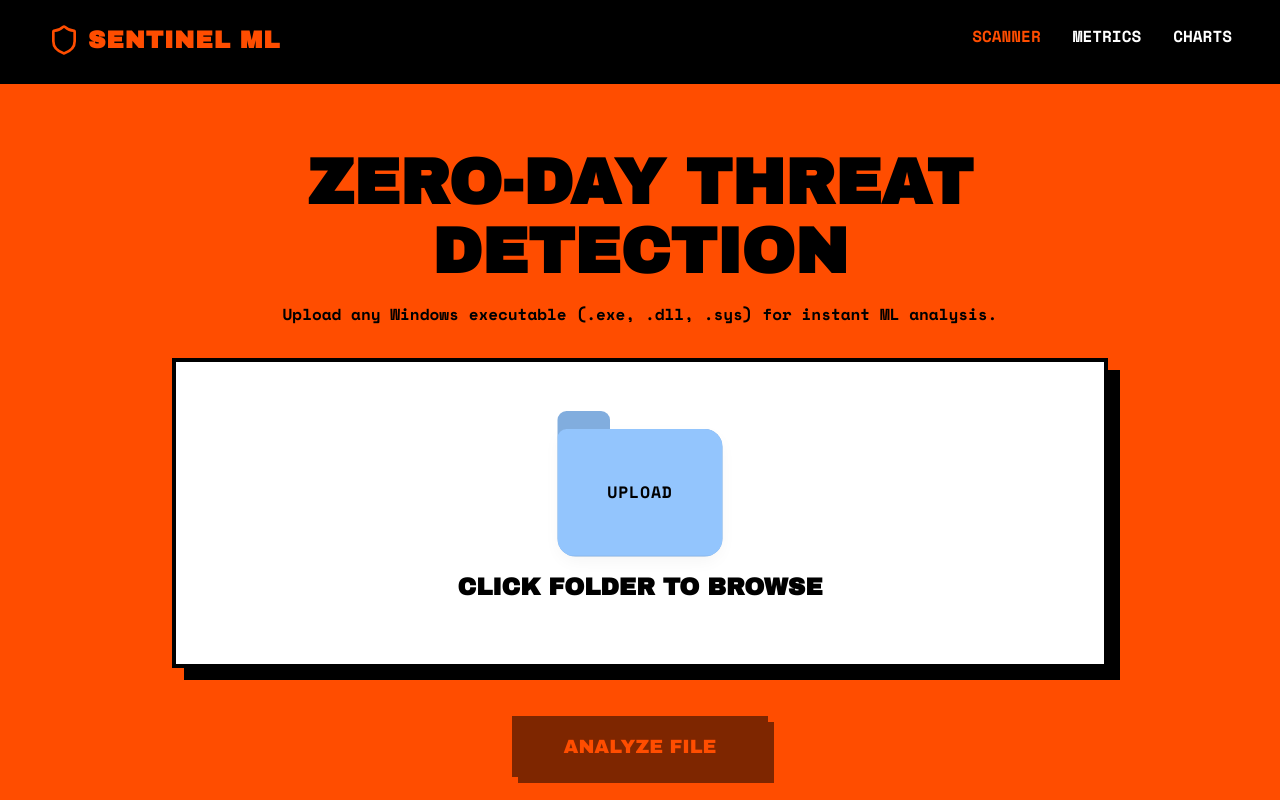
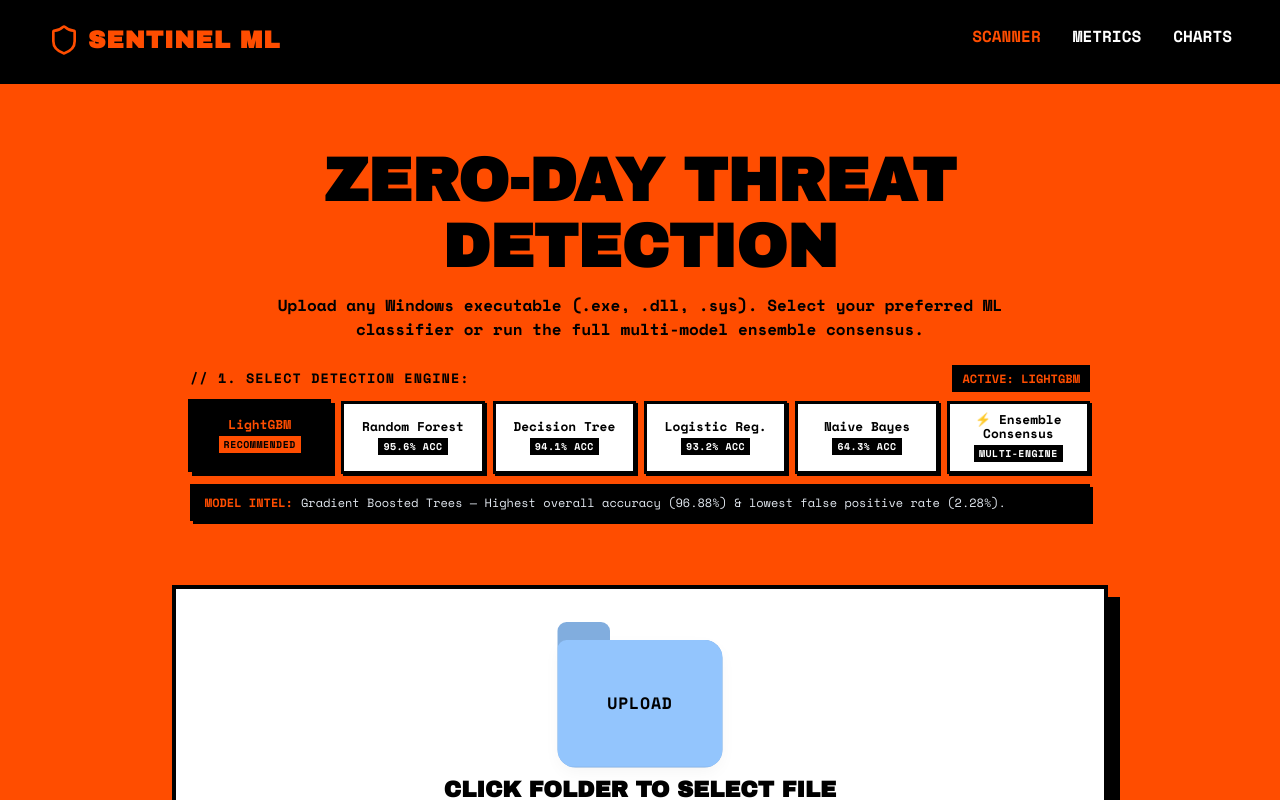
Before and after one commit to antojeromc17-blip/UNAMED, a React app in the folder frontend/: page /scan in a window 1280 px wide. Shown: the top 800 px of the page. Built offline with nearby package versions, Linux system fonts and the light colour scheme; the HTML template or start-up script is replaced by a standard one.

Commit message:
feat: add multi-model selection and ensemble consensus threat detection

```diff
--- a/frontend/src/ScanPage.jsx
+++ b/frontend/src/ScanPage.jsx
@@ -1,10 +1,56 @@
 import React, { useState, useRef } from 'react'
 import axios from 'axios'
-import { ShieldCheck, AlertOctagon, Loader2, Binary, FileCog, FileCode2 } from 'lucide-react'
+import { ShieldCheck, AlertOctagon, Binary, FileCog, FileCode2, Cpu, CheckCircle2, Layers } from 'lucide-react'
 import { InteractiveFolder } from './InteractiveFolder'
+
+const MODEL_OPTIONS = [
+  {
+    id: 'LightGBM',
+    name: 'LightGBM',
+    tag: 'RECOMMENDED',
+    acc: '96.9%',
+    desc: 'Gradient Boosted Trees — Highest overall accuracy (96.88%) & lowest false positive rate (2.28%).'
+  },
+  {
+    id: 'Random Forest',
+    name: 'Random Forest',
+    tag: '95.6% ACC',
+    acc: '95.6%',
+    desc: 'Ensemble of 60 decision trees — High generalization and robust against structural evasion.'
+  },
+  {
+    id: 'Decision Tree',
+    name: 'Decision Tree',
+    tag: '94.1% ACC',
+    acc: '94.1%',
+    desc: 'Hierarchical tree logic — Fast split rule inspection with 94.12% accuracy.'
+  },
+  {
+    id: 'Logistic Regression',
+    name: 'Logistic Reg.',
+    tag: '93.2% ACC',
+    acc: '93.2%',
+    desc: 'Normalized linear decision boundary with StandardScaler preprocessing.'
+  },
+  {
+    id: 'Gaussian Naive Bayes',
+    name: 'Naive Bayes',
+    tag: '64.3% ACC',
+    acc: '64.3%',
+    desc: 'Probabilistic baseline — Ultra-high malware recall (99.14%) prioritizing zero missed threats.'
+  },
+  {
+    id: 'Ensemble',
+    name: '⚡ Ensemble Consensus',
+    tag: 'MULTI-ENGINE',
+    acc: 'ALL',
+    desc: 'Concurrent Multi-Engine Analysis — Runs all 5 ML models simultaneously and calculates consensus.'
+  },
+]
 
 export default function ScanPage() {
   const [file, setFile] = useState(null)
+  const [selectedModel, setSelectedModel] = useState('LightGBM')
   const [loading, setLoading] = useState(false)
   const [result, setResult] = useState(null)
   const fileInputRef = useRef(null)
@@ -22,17 +68,20 @@ export default function ScanPage() {
     setResult(null)
     const formData = new FormData()
     formData.append('file', file)
+    formData.append('model_name', selectedModel)
     try {
       const res = await axios.post('http://127.0.0.1:8000/scan', formData, {
         headers: { 'Content-Type': 'multipart/form-data' }
       })
       setResult(res.data)
     } catch (err) {
-      setResult({ error: err.message })
+      setResult({ error: err.response?.data?.detail || err.message })
     } finally {
       setLoading(false)
     }
   }
+
+  const activeModelMeta = MODEL_OPTIONS.find(m => m.id === selectedModel) || MODEL_OPTIONS[0]
 
   const folderItems = [
     <div key="1" style={{ display: 'flex', flexDirection: 'column', alignItems: 'center' }}><Binary size={24} color="#93C5FD" /><span style={{fontSize:'10px', color:'#000000', marginTop:'4px', fontWeight:'bold'}}>.EXE</span></div>,
@@ -42,13 +91,116 @@ export default function ScanPage() {
 
   return (
     <div className="container" style={{ textAlign: 'center', width: '100%', display: 'flex', flexDirection: 'column', alignItems: 'center' }}>
-      <h1 style={{ fontSize: '4rem', marginBottom: '1rem' }}>Zero-Day Threat Detection</h1>
-      <p style={{ fontWeight: 'bold' }}>Upload any Windows executable (.exe, .dll, .sys) for instant ML analysis.</p>
+      <h1 style={{ fontSize: '3.8rem', marginBottom: '0.8rem', textTransform: 'uppercase' }}>
+        Zero-Day Threat Detection
+      </h1>
+      <p style={{ fontWeight: 'bold', maxWidth: '750px', marginBottom: '1.5rem' }}>
+        Upload any Windows executable (.exe, .dll, .sys). Select your preferred ML classifier or run the full multi-model ensemble consensus.
+      </p>
 
+      {/* MODEL SELECTION PANEL */}
+      <div style={{ width: '100%', maxWidth: '900px', marginBottom: '2rem', textAlign: 'left' }}>
+        <div style={{ display: 'flex', justifyContent: 'space-between', alignItems: 'center', marginBottom: '0.6rem' }}>
+          <span style={{
+            fontFamily: 'var(--font-mono)',
+            fontWeight: 'bold',
+            fontSize: '0.85rem',
+            letterSpacing: '1px',
+            color: '#000000'
+          }}>
+            // 1. SELECT DETECTION ENGINE:
+          </span>
+          <span style={{
+            fontFamily: 'var(--font-mono)',
+            fontSize: '0.75rem',
+            backgroundColor: '#000000',
+            color: '#FF4D00',
+            padding: '3px 8px',
+            fontWeight: 'bold',
+            border: '2px solid #000000'
+          }}>
+            ACTIVE: {activeModelMeta.name.toUpperCase()}
+          </span>
+        </div>
+
+        {/* Brutalist Button Pill Grid */}
+        <div style={{
+          display: 'grid',
+          gridTemplateColumns: 'repeat(auto-fit, minmax(135px, 1fr))',
+          gap: '0.5rem',
+          marginBottom: '0.6rem'
+        }}>
+          {MODEL_OPTIONS.map((m) => {
+            const isSelected = selectedModel === m.id
+            return (
+              <button
+                key={m.id}
+                type="button"
+                onClick={() => setSelectedModel(m.id)}
+                style={{
+                  backgroundColor: isSelected ? '#000000' : '#FFFFFF',
+                  color: isSelected ? '#FF4D00' : '#000000',
+                  border: '3px solid #000000',
+                  boxShadow: isSelected ? '4px 4px 0px #000000' : '2px 2px 0px #000000',
+                  padding: '0.55rem 0.4rem',
+                  cursor: 'pointer',
+                  textAlign: 'center',
+                  fontFamily: 'var(--font-mono)',
+                  fontWeight: 'bold',
+                  transform: isSelected ? 'translate(-2px, -2px)' : 'none',
+                  transition: 'all 0.1s ease',
+                  display: 'flex',
+                  flexDirection: 'column',
+                  alignItems: 'center',
+                  justifyContent: 'center',
+                  gap: '4px'
+                }}
+              >
+                <div style={{ fontSize: '0.8rem', lineHeight: '1.1' }}>{m.name}</div>
+                <span style={{
+                  fontSize: '0.62rem',
+                  padding: '1px 5px',
+                  backgroundColor: isSelected ? '#FF4D00' : '#000000',
+                  color: isSelected ? '#000000' : '#FFFFFF',
+                  fontWeight: '900',
+                  letterSpacing: '0.5px'
+                }}>
+                  {m.tag}
+                </span>
+              </button>
+            )
+          })}
+        </div>
+
+        {/* Model Spec Callout */}
+        <div style={{
+          backgroundColor: '#000000',
+          color: '#FFFFFF',
+          border: '2px solid #000000',
+          padding: '0.5rem 0.8rem',
+          fontFamily: 'var(--font-mono)',
+          fontSize: '0.75rem',
+          display: 'flex',
+          alignItems: 'center',
+          gap: '0.5rem',
+          boxShadow: '3px 3px 0px #000000'
+        }}>
+          <span style={{ color: '#FF4D00', fontWeight: 'bold' }}>MODEL INTEL:</span>
+          <span style={{ color: '#E2E8F0' }}>{activeModelMeta.desc}</span>
+        </div>
+      </div>
+
+      {/* UPLOAD ZONE */}
       <div className="upload-zone" style={{ width: '100%', display: 'flex', flexDirection: 'column', alignItems: 'center' }}>
-        <input type="file" ref={fileInputRef} style={{ display: 'none' }} onChange={handleFileChange} accept=".exe,.dll,.sys" />
+        <input
+          type="file"
+          ref={fileInputRef}
+          style={{ display: 'none' }}
+          onChange={handleFileChange}
+          accept=".exe,.dll,.sys"
+        />
 
-        <div style={{ marginBottom: '2rem', marginTop: '1rem' }}>
+        <div style={{ marginBottom: '1.5rem' }}>
           <InteractiveFolder
             size={1.5}
             color="#93C5FD"
@@ -59,43 +211,131 @@ export default function ScanPage() {
         </div>
 
         {file ? (
-          <h2 style={{ color: 'var(--text-main)', fontSize: '1.5rem' }}>{file.name}</h2>
+          <div style={{
+            backgroundColor: '#000000',
+            color: '#FFFFFF',
+            border: '3px solid #000000',
+            padding: '0.6rem 1.4rem',
+            boxShadow: '4px 4px 0px #000000'
+          }}>
+            <span style={{ color: '#FF4D00', fontFamily: 'var(--font-mono)', marginRight: '8px' }}>TARGET PE:</span>
+            <span style={{ fontFamily: 'var(--font-mono)', fontWeight: 'bold' }}>{file.name}</span>
+            <span style={{ color: '#94A3B8', fontFamily: 'var(--font-mono)', marginLeft: '10px', fontSize: '0.8rem' }}>
+              ({(file.size / 1024).toFixed(1)} KB)
+            </span>
+          </div>
         ) : (
-          <h2 style={{ color: 'var(--text-main)', fontSize: '1.5rem' }}>CLICK FOLDER TO BROWSE</h2>
+          <h2 style={{ color: 'var(--text-main)', fontSize: '1.4rem' }}>CLICK FOLDER TO SELECT FILE</h2>
         )}
       </div>
 
-      <div style={{ marginTop: '3rem' }}>
-        <button className="btn" onClick={scanFile} disabled={!file || loading}>
-          {loading ? 'ANALYZING...' : 'ANALYZE FILE'}
+      {/* ACTION BUTTON */}
+      <div style={{ marginTop: '2.5rem', marginBottom: '2.5rem' }}>
+        <button
+          className="btn"
+          onClick={scanFile}
+          disabled={!file || loading}
+          style={{ minWidth: '260px' }}
+        >
+          {loading ? `ANALYZING WITH ${activeModelMeta.name.toUpperCase()}...` : `ANALYZE WITH ${activeModelMeta.name.toUpperCase()}`}
         </button>
       </div>
 
+      {/* SCAN RESULTS CARD */}
       {result && !result.error && (
-        <div className={`glass-panel result-card ${result.is_malware ? 'danger' : 'safe'}`} style={{ width: '100%' }}>
+        <div
+          className={`glass-panel result-card ${result.is_malware ? 'danger' : 'safe'}`}
+          style={{ width: '100%', maxWidth: '900px' }}
+        >
           {result.is_malware ? <AlertOctagon className="status-icon" /> : <ShieldCheck className="status-icon" />}
 
-          <h1 style={{ fontSize: '3rem', margin: '1rem 0', color: result.is_malware ? 'var(--orange)' : 'var(--white)' }}>
+          <h1 style={{
+            fontSize: '2.8rem',
+            margin: '0.8rem 0',
+            color: result.is_malware ? 'var(--orange)' : 'var(--white)'
+          }}>
             {result.is_malware ? 'MALWARE DETECTED' : 'SAFE / BENIGN'}
           </h1>
 
-          <div style={{ display: 'flex', justifyContent: 'center', gap: '4rem', marginTop: '3rem' }}>
+          <div style={{
+            display: 'flex',
+            justifyContent: 'center',
+            gap: '3.5rem',
+            marginTop: '2rem',
+            flexWrap: 'wrap'
+          }}>
             <div>
-              <p style={{ color: 'var(--white)', fontSize: '1.2rem' }}>CONFIDENCE</p>
-              <h2 style={{ color: result.is_malware ? 'var(--orange)' : 'var(--white)', fontSize: '2rem' }}>
+              <p style={{ color: 'var(--white)', fontSize: '1.1rem' }}>VERDICT CONFIDENCE</p>
+              <h2 style={{ color: result.is_malware ? 'var(--orange)' : 'var(--white)', fontSize: '2.2rem' }}>
                 {(result.confidence * 100).toFixed(2)}%
               </h2>
             </div>
             <div>
-              <p style={{ color: 'var(--white)', fontSize: '1.2rem' }}>ENGINE</p>
-              <h2 style={{ color: 'var(--white)', fontSize: '2rem' }}>{result.model_used}</h2>
+              <p style={{ color: 'var(--white)', fontSize: '1.1rem' }}>EVALUATION ENGINE</p>
+              <h2 style={{ color: 'var(--white)', fontSize: '2.2rem' }}>{result.model_used}</h2>
+            </div>
+            <div>
+              <p style={{ color: 'var(--white)', fontSize: '1.1rem' }}>FILE SCANNED</p>
+              <h2 style={{ color: 'var(--white)', fontSize: '1.8rem', fontFamily: 'var(--font-mono)' }}>
+                {result.file}
+              </h2>
             </div>
           </div>
+
+          {/* MULTI-ENGINE BREAKDOWN (IF ENSEMBLE OR MULTI-MODEL) */}
+          {result.models_breakdown && (
+            <div style={{ marginTop: '2.5rem', borderTop: '2px solid rgba(255,255,255,0.2)', paddingTop: '1.5rem', textAlign: 'left' }}>
+              <div style={{ display: 'flex', alignItems: 'center', gap: '8px', marginBottom: '1rem' }}>
+                <Layers size={20} color="#FF4D00" />
+                <h3 style={{ color: '#FFFFFF', fontSize: '1.2rem', margin: 0 }}>
+                  CONSENSUS BREAKDOWN ACROSS ALL 5 MODELS
+                </h3>
+              </div>
+
+              <div style={{
+                display: 'grid',
+                gridTemplateColumns: 'repeat(auto-fit, minmax(220px, 1fr))',
+                gap: '1rem'
+              }}>
+                {Object.entries(result.models_breakdown).map(([mName, mData]) => (
+                  <div
+                    key={mName}
+                    style={{
+                      backgroundColor: '#111111',
+                      border: '2px solid #333333',
+                      borderLeft: mData.is_malware ? '4px solid #FF4D00' : '4px solid #10B981',
+                      padding: '0.8rem 1rem',
+                      fontFamily: 'var(--font-mono)'
+                    }}
+                  >
+                    <div style={{ fontSize: '0.9rem', color: '#FFFFFF', fontWeight: 'bold', marginBottom: '4px' }}>
+                      {mName}
+                    </div>
+                    <div style={{ display: 'flex', justifyContent: 'space-between', alignItems: 'center' }}>
+                      <span style={{
+                        fontSize: '0.75rem',
+                        padding: '2px 6px',
+                        backgroundColor: mData.is_malware ? '#FF4D00' : '#10B981',
+                        color: mData.is_malware ? '#000000' : '#FFFFFF',
+                        fontWeight: 'bold'
+                      }}>
+                        {mData.is_malware ? 'MALWARE' : 'BENIGN'}
+                      </span>
+                      <span style={{ color: '#E2E8F0', fontSize: '0.85rem', fontWeight: 'bold' }}>
+                        {(mData.confidence * 100).toFixed(1)}%
+                      </span>
+                    </div>
+                  </div>
+                ))}
+              </div>
+            </div>
+          )}
         </div>
       )}
 
+      {/* ERROR CARD */}
       {result && result.error && (
-        <div className="glass-panel result-card danger" style={{ marginTop: '2rem', width: '100%' }}>
+        <div className="glass-panel result-card danger" style={{ marginTop: '2rem', width: '100%', maxWidth: '900px' }}>
           <AlertOctagon className="status-icon" />
           <h3 style={{ color: 'var(--orange)' }}>ANALYSIS FAILED</h3>
           <p style={{ color: 'var(--white)', marginTop: '0.5rem' }}>{result.error}</p>
```
Also changed, not shown: 2 other files (tests, documents, lock files or other folders).
